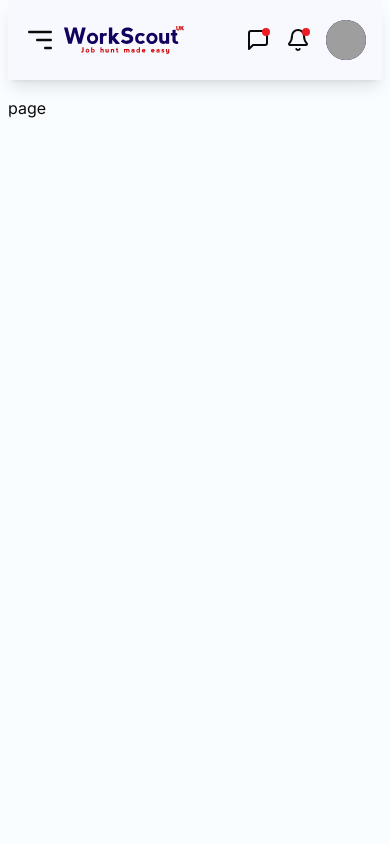
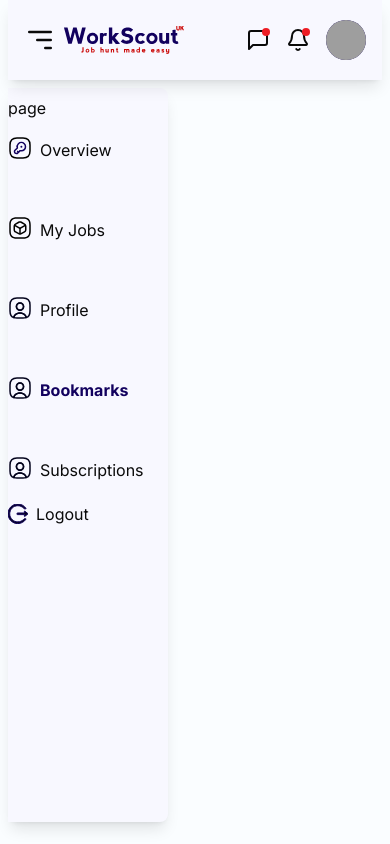
Before and after one commit to kibochamark/workscout-ui, a Next.js app: page /workscout/bookmarks in a window 390 px wide. Built offline with nearby package versions, Linux system fonts and the light colour scheme; no server answers; grey boxes are pictures that could not be loaded.

Commit message:
update on sidebar

```diff
--- a/components/WorkScoutLayout/SideBar.tsx
+++ b/components/WorkScoutLayout/SideBar.tsx
@@ -18,7 +18,7 @@ const SideBar = () => {
                 animate={{ opacity: 1, x: 0 }}
                 exit={{ opacity: 0, x: -64 }}
                 transition={{ duration: 0.8, ease: "easeInOut" }}
-                className='w-64 hidden lg:flex h-[87vh] mb-10 px-[36]  shadow-lg justify-between bg-white fixed m-2   flex-col items-start rounded-r-lg'>
+                className=' lg:flex h-[87vh] mb-10 px-[36]  shadow-lg justify-between bg-white fixed m-2   flex-col items-start rounded-r-lg'>
                 <motion.div
                     initial={{ opacity: 0, y: 20 }}
                     animate={{ opacity: 1, y: 0 }}
```
